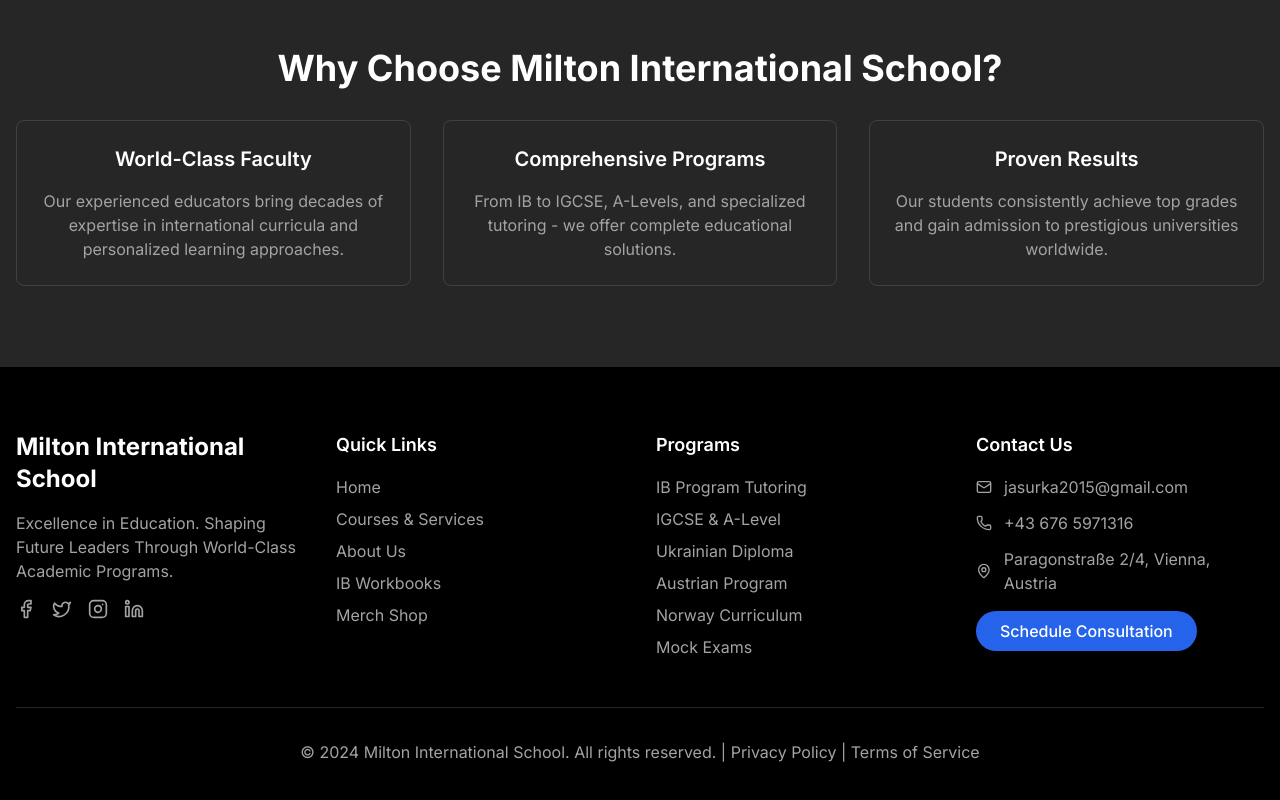
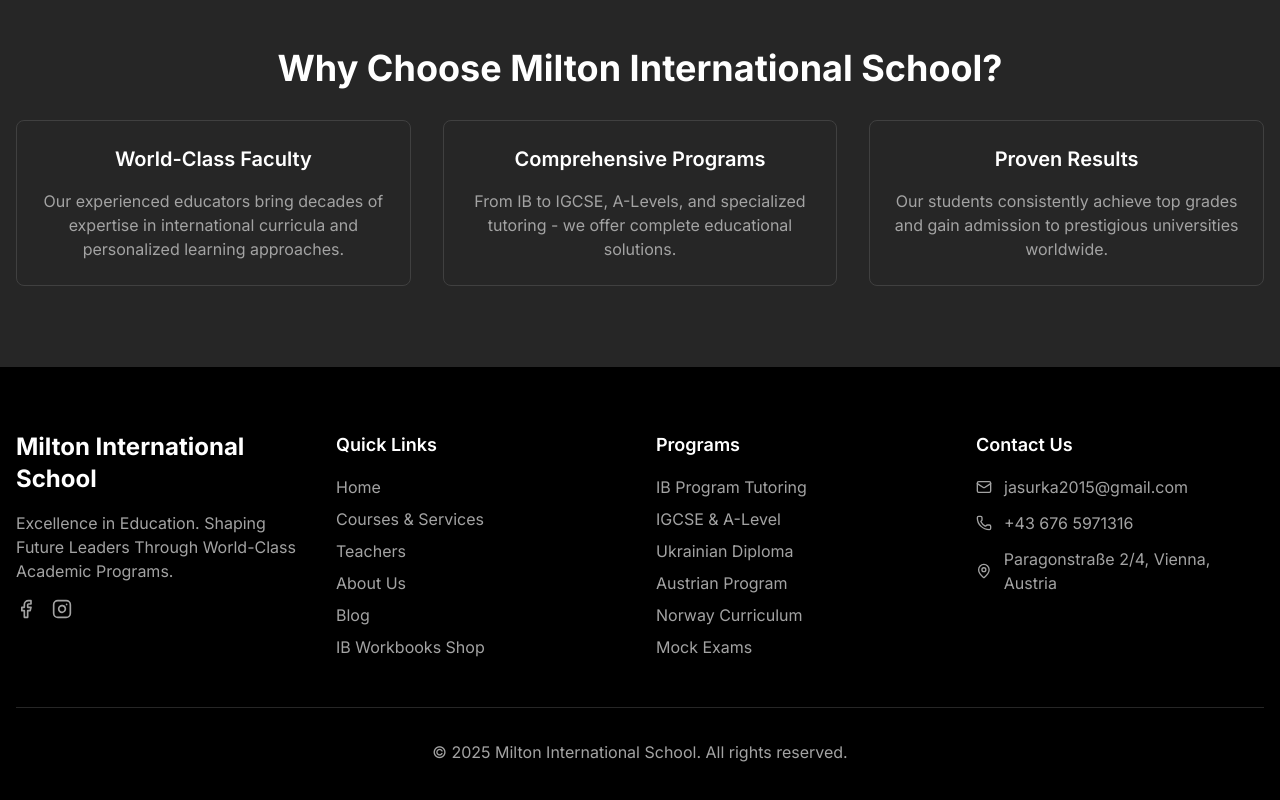
Before and after one commit to JaskinsAndy/Miltonito, a Next.js app: page / in a window 1280 px wide. Shown: the part 832-1632 px from the top of the page. Built offline with nearby package versions, Linux system fonts and the light colour scheme.

Commit message:
Update footer links and remove consultation button

```diff
--- a/components/footer.tsx
+++ b/components/footer.tsx
@@ -1,7 +1,7 @@
 "use client";
 import React from "react";
 import { motion } from "framer-motion";
-import { Mail, Phone, MapPin, Facebook, Twitter, Instagram, Linkedin } from "lucide-react";
+import { Mail, Phone, MapPin, Facebook, Instagram } from "lucide-react";
 
 export function Footer() {
   return (
@@ -17,31 +17,21 @@ export function Footer() {
             <div className="flex space-x-4">
               <motion.a
                 whileHover={{ scale: 1.1 }}
-                href="#"
+                href="https://www.facebook.com/sukovigor/"
+                target="_blank"
+                rel="noreferrer"
                 className="text-neutral-400 hover:text-white transition-colors"
               >
                 <Facebook className="w-5 h-5" />
               </motion.a>
               <motion.a
                 whileHover={{ scale: 1.1 }}
-                href="#"
-                className="text-neutral-400 hover:text-white transition-colors"
-              >
-                <Twitter className="w-5 h-5" />
-              </motion.a>
-              <motion.a
-                whileHover={{ scale: 1.1 }}
-                href="#"
+                href="https://www.instagram.com/igorsukov77"
+                target="_blank"
+                rel="noreferrer"
                 className="text-neutral-400 hover:text-white transition-colors"
               >
                 <Instagram className="w-5 h-5" />
-              </motion.a>
-              <motion.a
-                whileHover={{ scale: 1.1 }}
-                href="#"
-                className="text-neutral-400 hover:text-white transition-colors"
-              >
-                <Linkedin className="w-5 h-5" />
               </motion.a>
             </div>
           </div>
@@ -50,13 +40,36 @@ export function Footer() {
           <div className="space-y-4">
             <h4 className="text-lg font-semibold text-white">Quick Links</h4>
             <ul className="space-y-2">
-              {["Home", "Courses & Services", "About Us", "IB Workbooks", "Merch Shop"].map((link) => (
-                <li key={link}>
-                  <a href="#" className="text-neutral-400 hover:text-white transition-colors">
-                    {link}
-                  </a>
-                </li>
-              ))}
+              <li>
+                <a href="/" className="text-neutral-400 hover:text-white transition-colors">
+                  Home
+                </a>
+              </li>
+              <li>
+                <a href="/courses" className="text-neutral-400 hover:text-white transition-colors">
+                  Courses &amp; Services
+                </a>
+              </li>
+              <li>
+                <a href="/teachers" className="text-neutral-400 hover:text-white transition-colors">
+                  Teachers
+                </a>
+              </li>
+              <li>
+                <a href="/about" className="text-neutral-400 hover:text-white transition-colors">
+                  About Us
+                </a>
+              </li>
+              <li>
+                <a href="/blog" className="text-neutral-400 hover:text-white transition-colors">
+                  Blog
+                </a>
+              </li>
+              <li>
+                <a href="/courses" className="text-neutral-400 hover:text-white transition-colors">
+                  IB Workbooks Shop
+                </a>
+              </li>
             </ul>
           </div>
 
@@ -64,20 +77,36 @@ export function Footer() {
           <div className="space-y-4">
             <h4 className="text-lg font-semibold text-white">Programs</h4>
             <ul className="space-y-2">
-              {[
-                "IB Program Tutoring",
-                "IGCSE & A-Level",
-                "Ukrainian Diploma",
-                "Austrian Program",
-                "Norway Curriculum",
-                "Mock Exams"
-              ].map((program) => (
-                <li key={program}>
-                  <a href="#" className="text-neutral-400 hover:text-white transition-colors">
-                    {program}
-                  </a>
-                </li>
-              ))}
+              <li>
+                <a href="/courses/ib" className="text-neutral-400 hover:text-white transition-colors">
+                  IB Program Tutoring
+                </a>
+              </li>
+              <li>
+                <a href="/courses/igcse-alevel" className="text-neutral-400 hover:text-white transition-colors">
+                  IGCSE &amp; A-Level
+                </a>
+              </li>
+              <li>
+                <a href="/courses/ukrainian-diploma" className="text-neutral-400 hover:text-white transition-colors">
+                  Ukrainian Diploma
+                </a>
+              </li>
+              <li>
+                <a href="/courses/austrian-program" className="text-neutral-400 hover:text-white transition-colors">
+                  Austrian Program
+                </a>
+              </li>
+              <li>
+                <a href="/courses/norway-curriculum" className="text-neutral-400 hover:text-white transition-colors">
+                  Norway Curriculum
+                </a>
+              </li>
+              <li>
+                <a href="/courses/mock-exams" className="text-neutral-400 hover:text-white transition-colors">
+                  Mock Exams
+                </a>
+              </li>
             </ul>
           </div>
 
@@ -98,21 +127,11 @@ export function Footer() {
                 <span className="text-neutral-400">Paragonstraße 2/4, Vienna, Austria</span>
               </div>
             </div>
-
-            <motion.button
-              whileHover={{ scale: 1.05 }}
-              whileTap={{ scale: 0.95 }}
-              className="bg-blue-600 hover:bg-blue-700 text-white px-6 py-2 rounded-full font-medium transition-colors mt-4"
-            >
-              Schedule Consultation
-            </motion.button>
           </div>
         </div>
 
         <div className="border-t border-neutral-800 mt-12 pt-8 text-center">
-          <p className="text-neutral-400">
-            © 2024 Milton International School. All rights reserved. | Privacy Policy | Terms of Service
-          </p>
+          <p className="text-neutral-400">© 2025 Milton International School. All rights reserved.</p>
         </div>
       </div>
     </footer>
```
